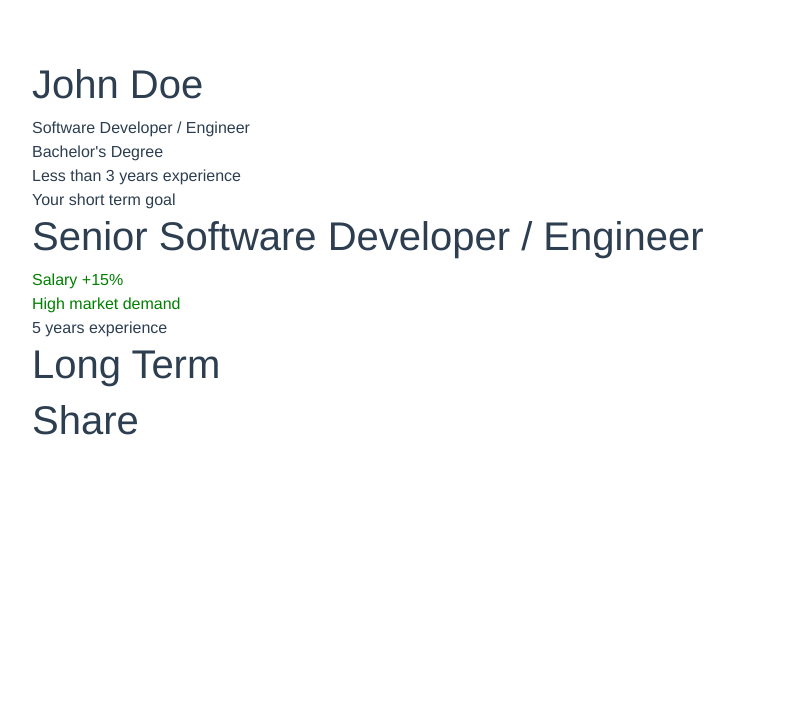
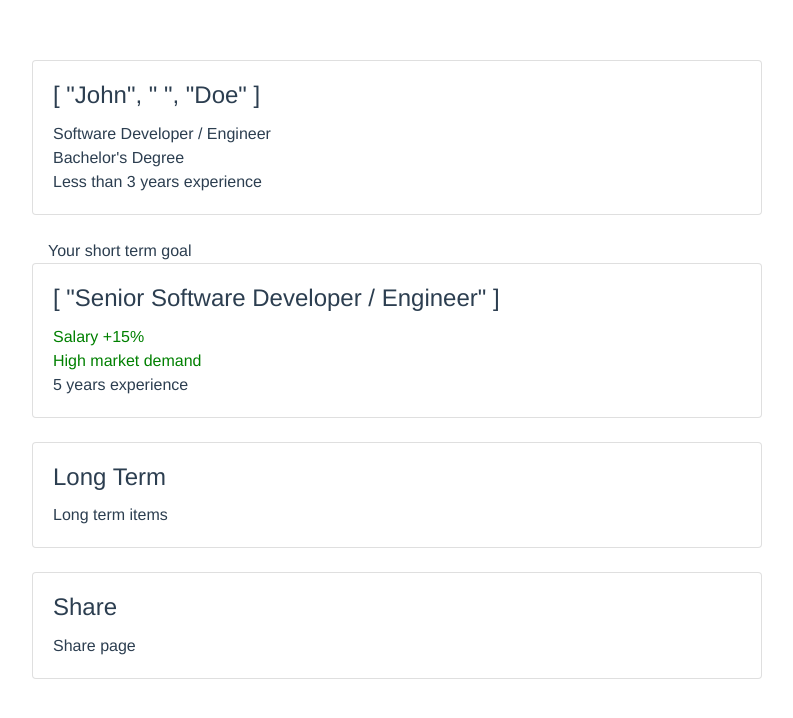
Before and after one commit to shektor/career-path, a Vue app: page / in a window 1280 px wide. Shown: the top 718 px of the page, without its empty margins (243-1036 px from the left). Built offline with nearby package versions, Linux system fonts and the light colour scheme.

Commit message:
Add card styling to PathTimeline components
Each of the components should use the card component style from
bootstrap.

```diff
--- a/src/components/PathTimeline/CurrentProfile.vue
+++ b/src/components/PathTimeline/CurrentProfile.vue
@@ -1,6 +1,9 @@
 <template>
   <div>
-    <h1>{{ personalDetails.firstName }} {{ personalDetails.lastName }}</h1>
+    <b-card
+      :title="[personalDetails.firstName, ' ', personalDetails.lastName]"
+    >
+      <b-card-text>
         <SummaryItems
           :items = "[
             {
@@ -23,6 +26,8 @@
             }
           ]"
         />
+      </b-card-text>
+    </b-card>
   </div>
 </template>
 
--- a/src/components/PathTimeline/LongTerm.vue
+++ b/src/components/PathTimeline/LongTerm.vue
@@ -1,3 +1,11 @@
 <template>
-  <h1>Long Term</h1>
+  <div  class="mt-4">
+    <b-card
+      title="Long Term"
+    >
+      <b-card-text>
+        Long term items
+      </b-card-text>
+    </b-card>
+  </div>
 </template>
--- a/src/components/PathTimeline/SharePath.vue
+++ b/src/components/PathTimeline/SharePath.vue
@@ -1,3 +1,11 @@
 <template>
-  <h1>Share</h1>
+  <div  class="mt-4">
+    <b-card
+      title="Share"
+    >
+      <b-card-text>
+        Share page
+      </b-card-text>
+    </b-card>
+  </div>
 </template>
--- a/src/components/PathTimeline/ShortTerm.vue
+++ b/src/components/PathTimeline/ShortTerm.vue
@@ -1,7 +1,10 @@
 <template>
-  <div>
-    Your short term goal
-    <h1>{{ career.name }}</h1>
+  <div class="mt-4">
+    <div class="ml-3">Your short term goal</div>
+    <b-card
+      :title="[career.name]"
+    >
+      <b-card-text>
         <SummaryItems
           :items = "[
             {
@@ -25,6 +28,8 @@
             }
           ]"
         />
+      </b-card-text>
+    </b-card>
   </div>
 </template>
 
```
Lines whose indentation alone changed are shown as unchanged.
